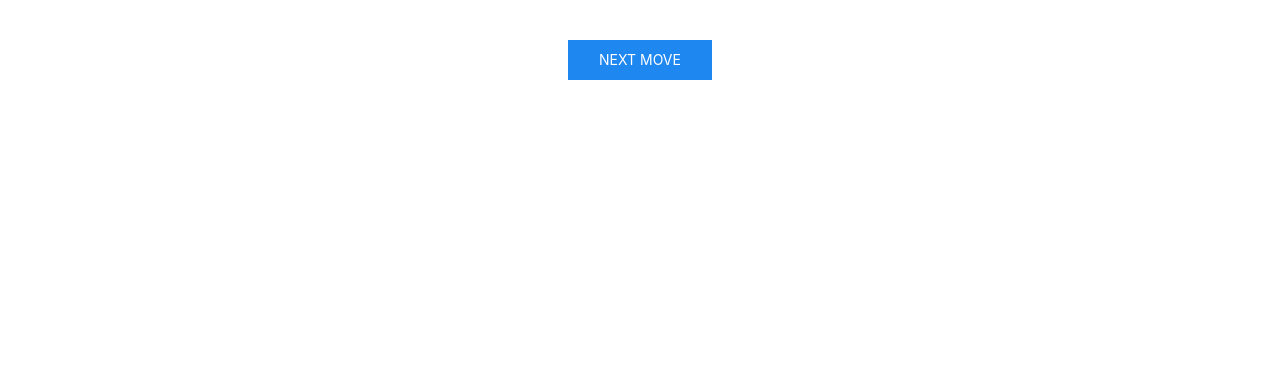
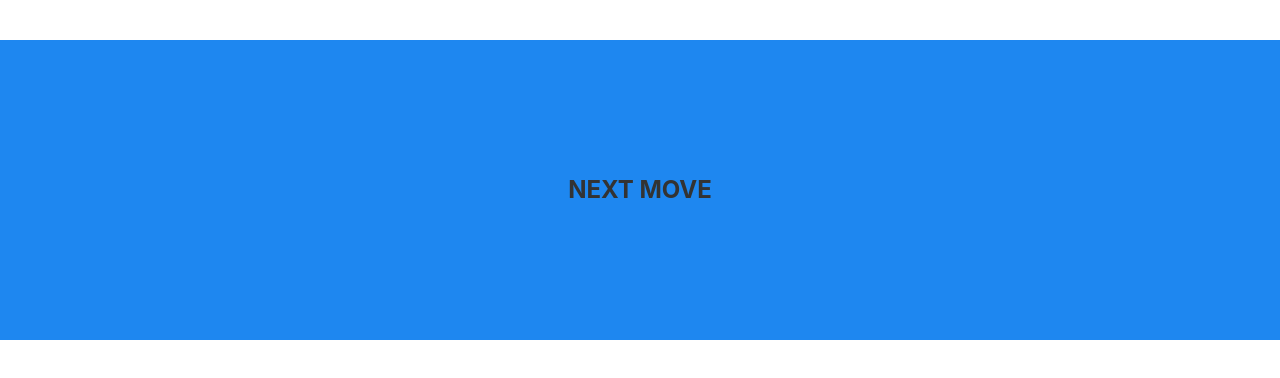
Before and after one commit to dougdragon/twister-spinner, a plain HTML site: page index.html in a window 1280 px wide. Shown: the part 220-598 px from the top of the page. Drawn offline with nearby package versions, Linux system fonts and the light colour scheme.

Commit message:
update button styling

```diff
--- a/index.html
+++ b/index.html
@@ -10,7 +10,7 @@
         <span id="color"></span>
       </p>
       <button
-        class="uk-button uk-button-primary"
+        class="uk-button uk-button-primary uk-width-* uk-height-medium uk-text-lead uk-text-bolder"
         id="get-new-color-and-appendage"
       >
         Next move
```
